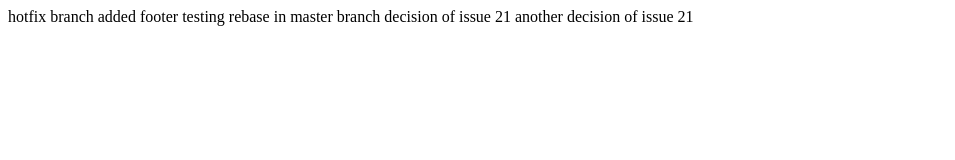
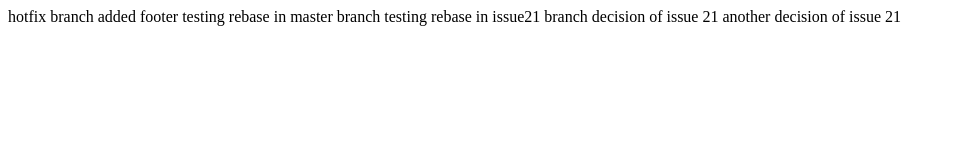
Before and after one commit to daucloudlab/git_test_repo, a plain HTML site: page index.html in a window 1280 px wide. Shown: the whole page, without its empty margins (0-955 px from the left). Drawn offline with Linux system fonts and the light colour scheme.

Commit message:
testing rebase in conflict situation

```diff
--- a/index.html
+++ b/index.html
@@ -12,7 +12,11 @@
 
     added footer
 
+
     testing rebase in master branch
+
+    testing rebase in issue21 branch
+
 
     decision of issue 21
     another decision of issue 21
```
